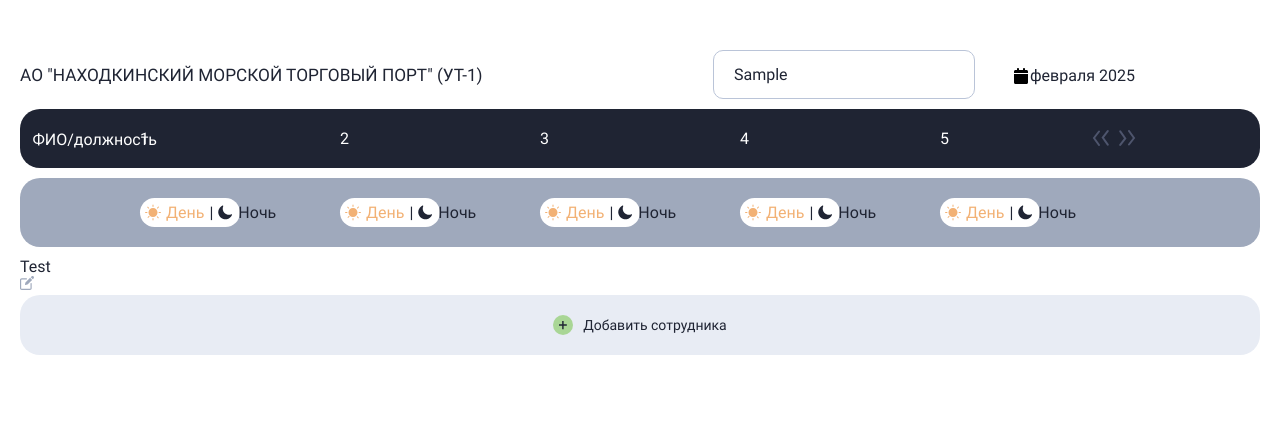
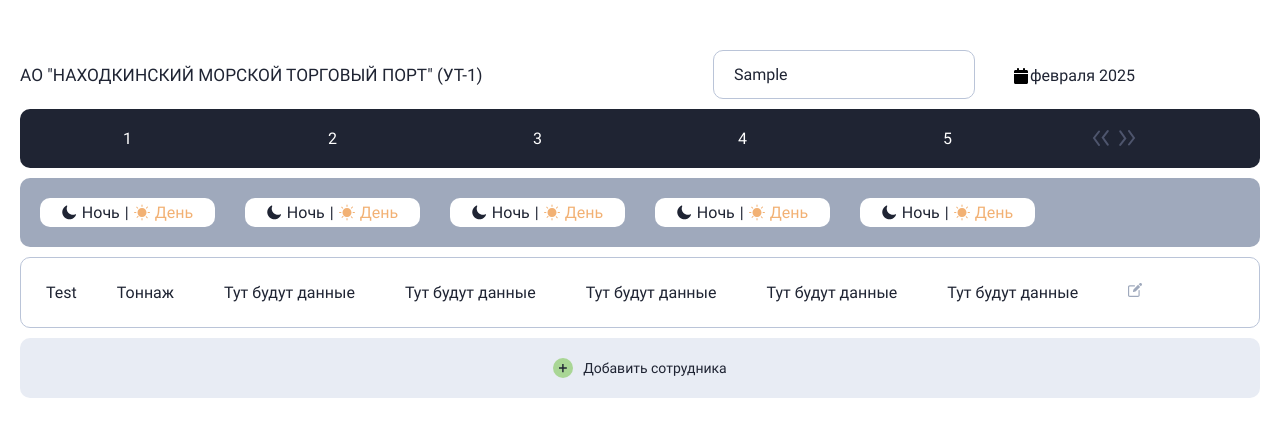
Before and after one commit to kkirrin/client-agencyGIR, a React (Vite) app: page /object/1 in a window 1280 px wide. Both pictures are taken after typing "Sample" into the empty fields and a click on the button "Добавить сотрудника". Shown: the top 436 px of the page. Built offline with nearby package versions, Linux system fonts and the light colour scheme.

Commit message:
feat: добавляю стили и немного логики

```diff
--- a/src/components/AddWorkwerBtn/AddWorkerBtn.jsx
+++ b/src/components/AddWorkwerBtn/AddWorkerBtn.jsx
@@ -6,6 +6,7 @@ import styles from './style.module.scss';
 
 const useWorkerStore = create(
   persist(
+
     (set) => ({
       workers: [],
       addWorker: (newWorker) => set((state) => ({ workers: [...state.workers, newWorker] })),
--- a/src/components/AddWorkwerBtn/style.module.scss
+++ b/src/components/AddWorkwerBtn/style.module.scss
@@ -10,7 +10,7 @@
     padding: 20px;
     width: 100%;
 
-    border-radius: 20px;
+    border-radius: 10px;
     transition: all .5s ease-in-out;
 
 
--- a/src/components/MainComponent/style.module.scss
+++ b/src/components/MainComponent/style.module.scss
@@ -34,7 +34,7 @@
 }
 
 .item_img {
-    border-radius: 20px;
+    border-radius: 10px;
     object-fit: cover;
 }
 
--- a/src/routes/Object/Object.jsx
+++ b/src/routes/Object/Object.jsx
@@ -51,7 +51,7 @@ const Object = () => {
         <div className={styles.table}>
           <div className={styles.table_header}>
             <ul className={`${styles.day_list} ${styles.wrapper_day}`}>
-              <p className={styles.title_table}>ФИО/должность</p>
+              {/* <p className={styles.title_table}>ФИО/должность</p> */}
               {displayedDays.map((day) => (
                 <li className={styles.item_table} key={day}>
                   <div>{day}</div>
@@ -73,7 +73,7 @@ const Object = () => {
 
               {displayedDays.map((day) => (
                 <li className={styles.item_table} key={day}>
-                  <div className={styles.time_item}><img src='/sun.svg' alt='' /><p style={{ color: '#F2B174'}}>День</p> | <img src='/moon.svg' alt='' /><p style={{ color: '#1F2433sun'}}>Ночь</p></div>
+                  <div className={styles.time_item}><img src='/moon.svg' alt='' /><p style={{ color: '#1F2433sun'}}>Ночь</p> | <img src='/sun.svg' alt='' /><p style={{ color: '#F2B174'}}>День</p></div>
                 </li>
               ))}
             </ul>
@@ -82,8 +82,17 @@ const Object = () => {
 
         <div className={styles.workers_list}>
           {workers.map((worker) => (
-            <div key={worker.id}>
-              <p>{worker.name}</p>
+            <div className={styles.workers_item} key={worker.id}>
+              <div className={styles.worker_data}>
+                <p>{worker.name}</p>
+                <p>Тоннаж</p>
+              </div>
+
+              {displayedDays.map((day) => (
+                <p className={styles.item_table} key={day}>
+                  Тут будут данные
+                </p>
+              ))}
               <button onClick={() => {}}>
                 <img src='/edit.svg' alt='' />
               </button>
--- a/src/routes/Object/style.module.scss
+++ b/src/routes/Object/style.module.scss
@@ -20,6 +20,8 @@
 }
 
 .table {
+    position: sticky;
+    top: 0;
     margin-top: 10px;
 }
 
@@ -41,14 +43,14 @@
     position: relative;
     background-color: var(--main);
     padding: 20px;
-    border-radius: 20px;
+    border-radius: 10px;
 
 
 }
 .wrapper_time {
     background-color: var(--gray);
     padding: 20px;
-    border-radius: 20px;
+    border-radius: 10px;
 
 
 }
@@ -66,13 +68,17 @@
 .day_list {
     display: grid;
     grid-template-columns: repeat(6, 1fr);
+
+    text-align: center;
+    gap: 30px;
+
     // gap: 150px;
 
     width: 100%;
 }
 
 .item_table {
-    margin-left: 50%;
+    // margin-left: 50%;
 }
 
 .day_item {
@@ -99,10 +105,30 @@
 
 .time_item {
     display: flex;
+    justify-content: center;
     gap: 5px;
     width: 100%;
     background-color: var(--white);
     color: var(--main);
     padding: 5px;
-    border-radius: 20px;
+    border-radius: 10px;
 }
+
+
+.workers_item {
+    display: flex;
+    flex-direction: row;
+    gap: 50px;
+    border: 1px solid var(--another-gray);
+    padding: 25px;
+
+    border-radius: 10px;
+
+    margin-bottom: 10px;
+}
+
+.worker_data {
+    display: flex;
+    flex-direction: row;
+    gap: 40px;
+}
```
